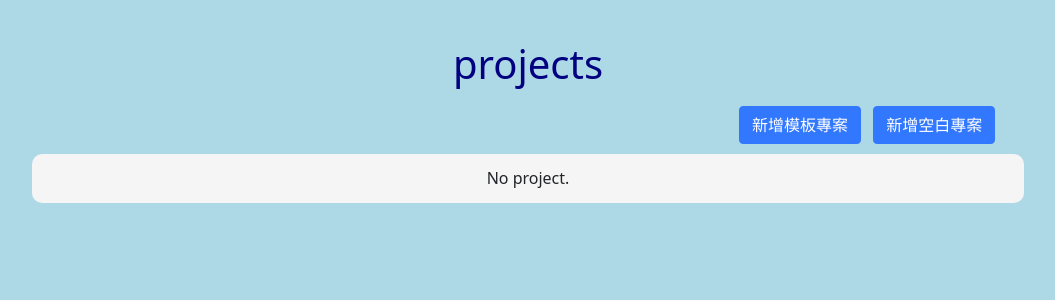
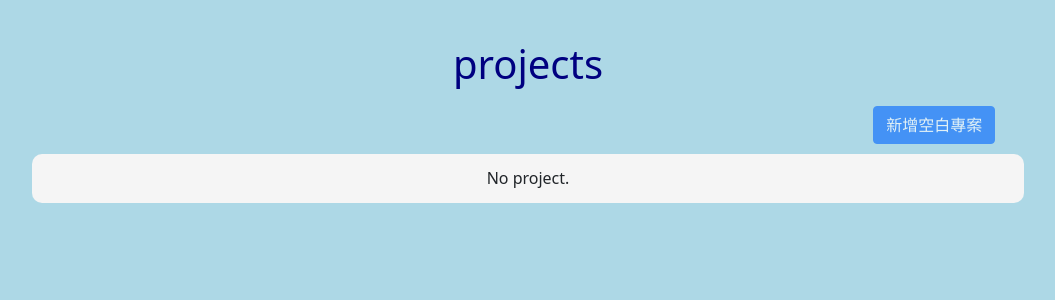
Before and after one commit to Aimerfan/flowlab, a Django app: template flow/templates/repo/repo_list.html in a window 1280 px wide. Shown: the part 70-370 px from the top of the page, without its empty margins (112-1167 px from the left). Run offline with Django 3.2, Linux system fonts and the light colour scheme; the template is opened without the code that fills it, so the values that code supplies are empty; parts of the project's set-up code (start-up, migrations or seed data) failed here and were passed over.

Commit message:
temp: 暫時移除使用模板建專案的按鈕.禁用建立空白專案的按鈕

```diff
--- a/flow/templates/repo/repo_list.html
+++ b/flow/templates/repo/repo_list.html
@@ -10,8 +10,10 @@
         <div class="content">
             <h1 style="padding: 20px 0 0 0; text-align: center;">projects</h1>
             <div class="right_content">
-                <button class="btn btn-primary mx-1" type="button" onclick="location.href='{% url 'repo_new_template' %}'">新增模板專案</button>
-                <button class="btn btn-primary mx-1" type="button" onclick="location.href='{% url 'repo_new_blank' %}'">新增空白專案</button>
+                {% if false %}<button class="btn btn-primary mx-1" type="button" onclick="location.href='{% url 'repo_new_template' %}'">新增模板專案</button>{% endif %}
+                <span class="d-inline-block" tabindex="0" data-bs-toggle="tooltip" title="此功能不適用本次實驗">
+                    <button class="btn btn-primary mx-1" type="button" onclick="location.href='{% url 'repo_new_blank' %}'" disabled>新增空白專案</button>
+                </span>
             </div>
         </div>
         <div class="content projects_content">
```
